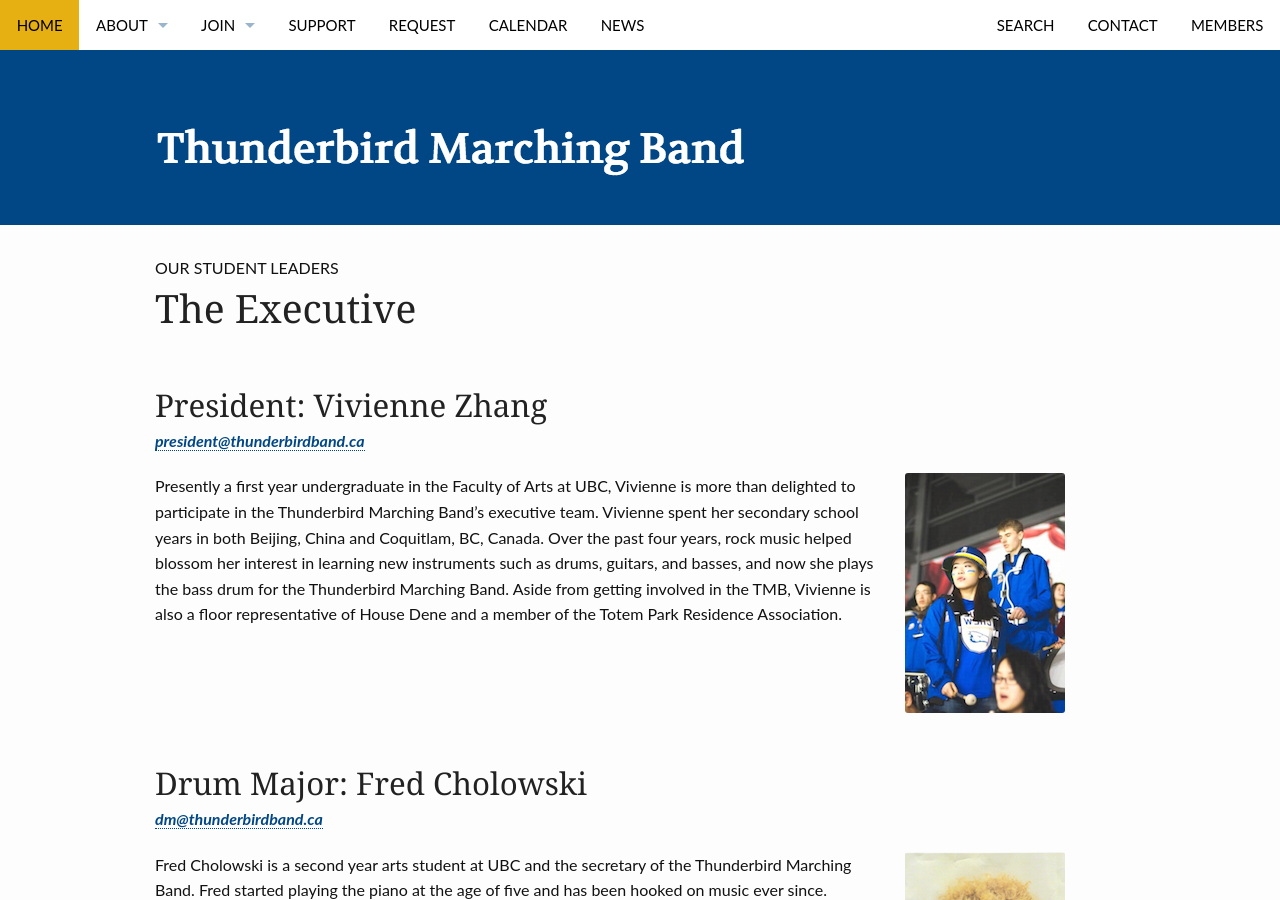
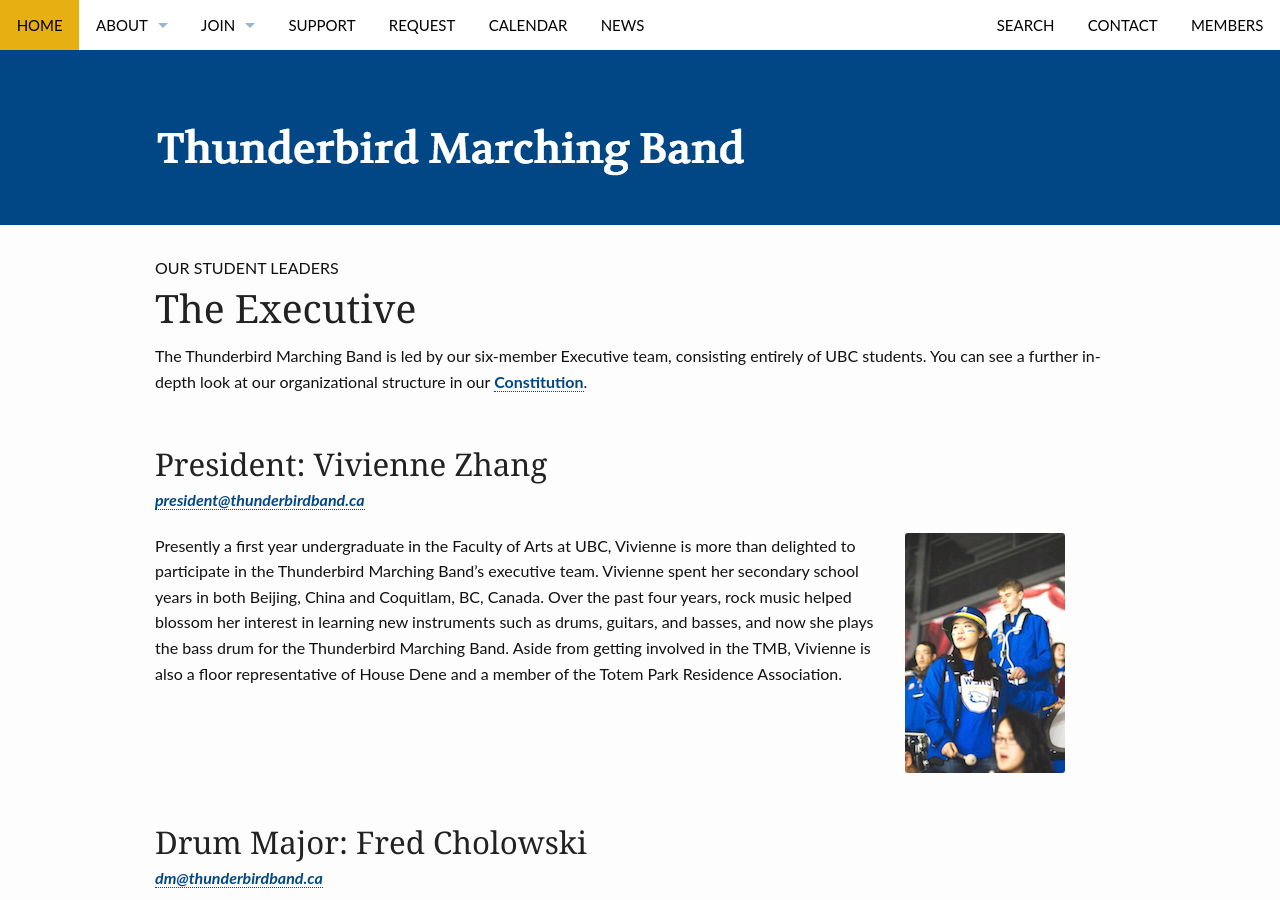
Before and after one commit to mbogard0/mbogard0.github.io, a Jekyll site: the page built from pages/executive.md, in a window 1280 px wide and 900 px high. Built offline with Jekyll 4.4.1, drawn with Linux system fonts in a browser that asks for light colours.

Commit message:
Updated executive.md

```diff
--- a/pages/executive.md
+++ b/pages/executive.md
@@ -1,10 +1,14 @@
 ---
-layout: page-fullwidth
 show_meta: false
-title: "The Executive"
-subheadline: "Our Student Leaders"
-permalink: "/about/executive/"
+layout: "page-fullwidth"
+title: The Executive
+subheadline: Our Student Leaders
+permalink: /about/executive/
+published: true
 ---
+
+The Thunderbird Marching Band is led by our six-member Executive team, consisting entirely of UBC students. You can see a further in-depth look at our organizational structure in our [Constitution](https://docs.google.com/viewer?a=v&pid=sites&srcid=ZGVmYXVsdGRvbWFpbnx0aHVuZGVyYmlyZG1hcmNoaW5nYmFuZHxneDo1NzE1MDYxMWY5NjhhMDky).
+
 ##President: Vivienne Zhang
 _<president@thunderbirdband.ca>_
 
```
